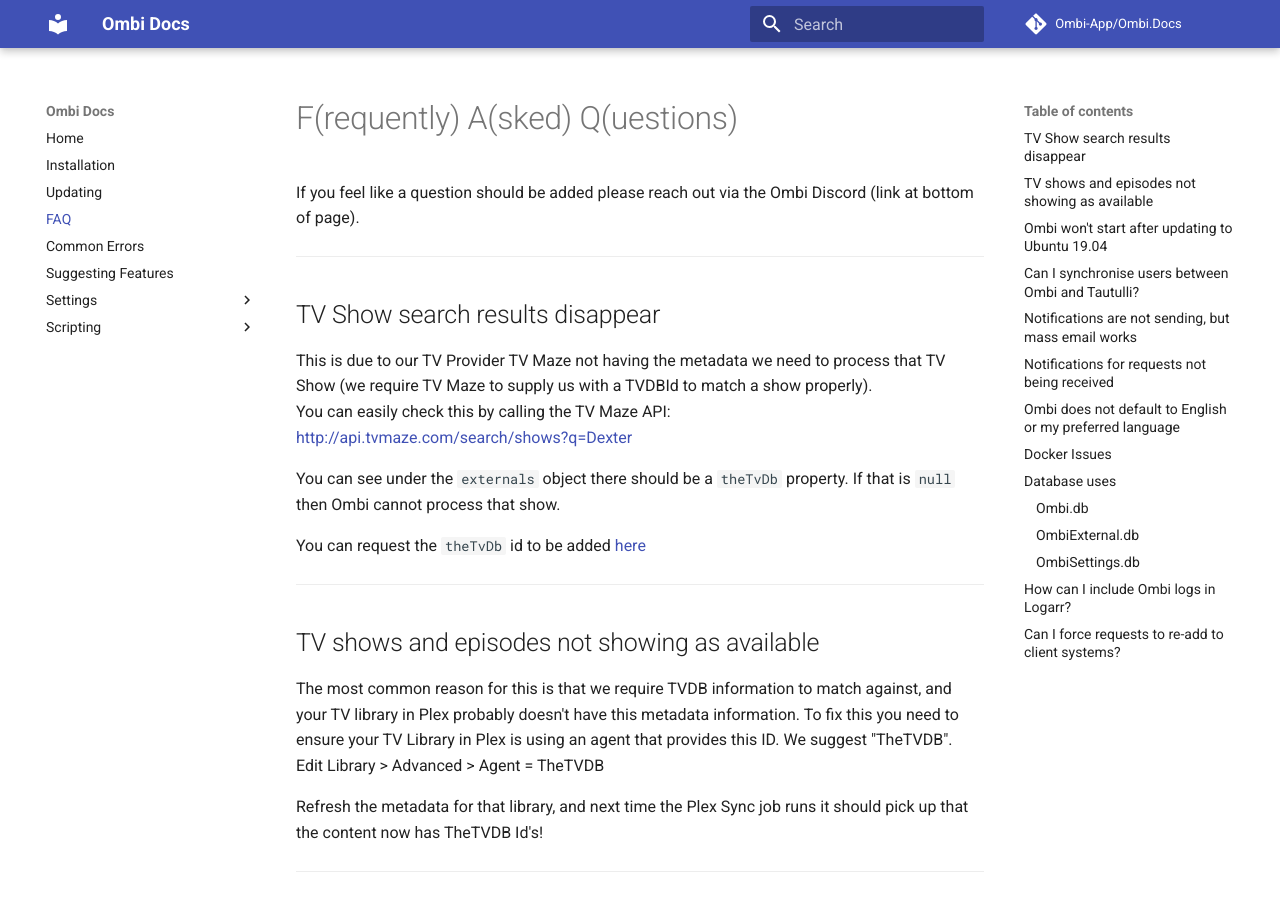
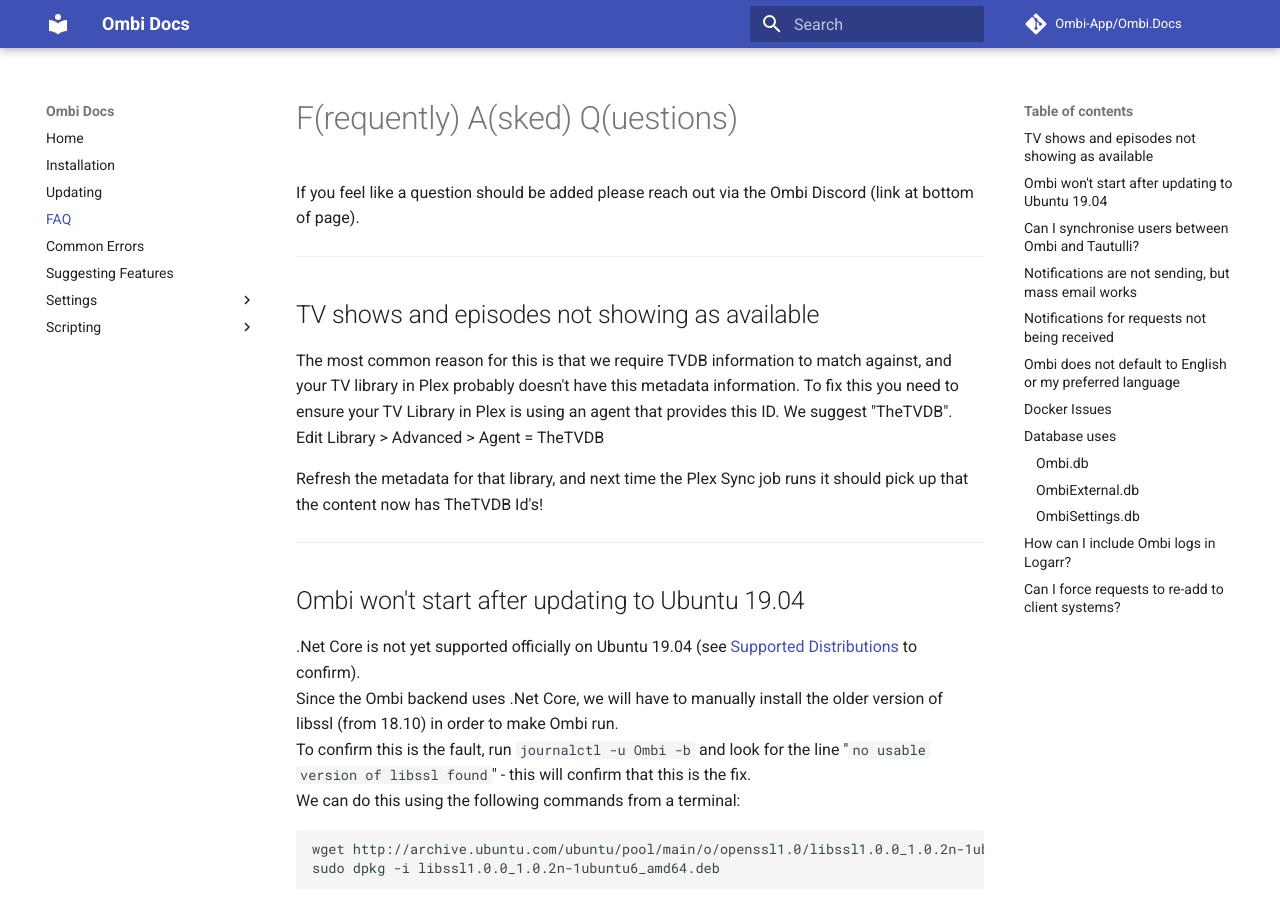
Before and after one commit to Ombi-app/Ombi.Docs, an MkDocs documentation site: the page built from docs/faq.md, in a window 1280 px wide and 900 px high. Built offline with MkDocs 1.6.1 and Material for MkDocs 9.7.7, drawn with Linux system fonts in a browser that asks for light colours; comment, search, counter and statistics services are not loaded.

```diff
--- a/docs/faq.md
+++ b/docs/faq.md
@@ -1,17 +1,6 @@
 # F(requently) A(sked) Q(uestions)
 
 If you feel like a question should be added please reach out via the Ombi Discord (link at bottom of page).
-***
-
-## TV Show search results disappear
-
-This is due to our TV Provider TV Maze not having the metadata we need to process that TV Show (we require TV Maze to supply us with a TVDBId to match a show properly).
-You can easily check this by calling the TV Maze API:
-[http://api.tvmaze.com/search/shows?q=Dexter](http://api.tvmaze.com/search/shows?q=Dexter)
-
-You can see under the `externals` object there should be a `theTvDb` property. If that is `null` then Ombi cannot process that show.
-
-You can request the `theTvDb` id to be added [here](https://www.tvmaze.com/threads/2677/edit-requests)
 ***
 
 ## TV shows and episodes not showing as available
```
Also changed, not shown: docs/common-errors.md (+7 -6 lines).
